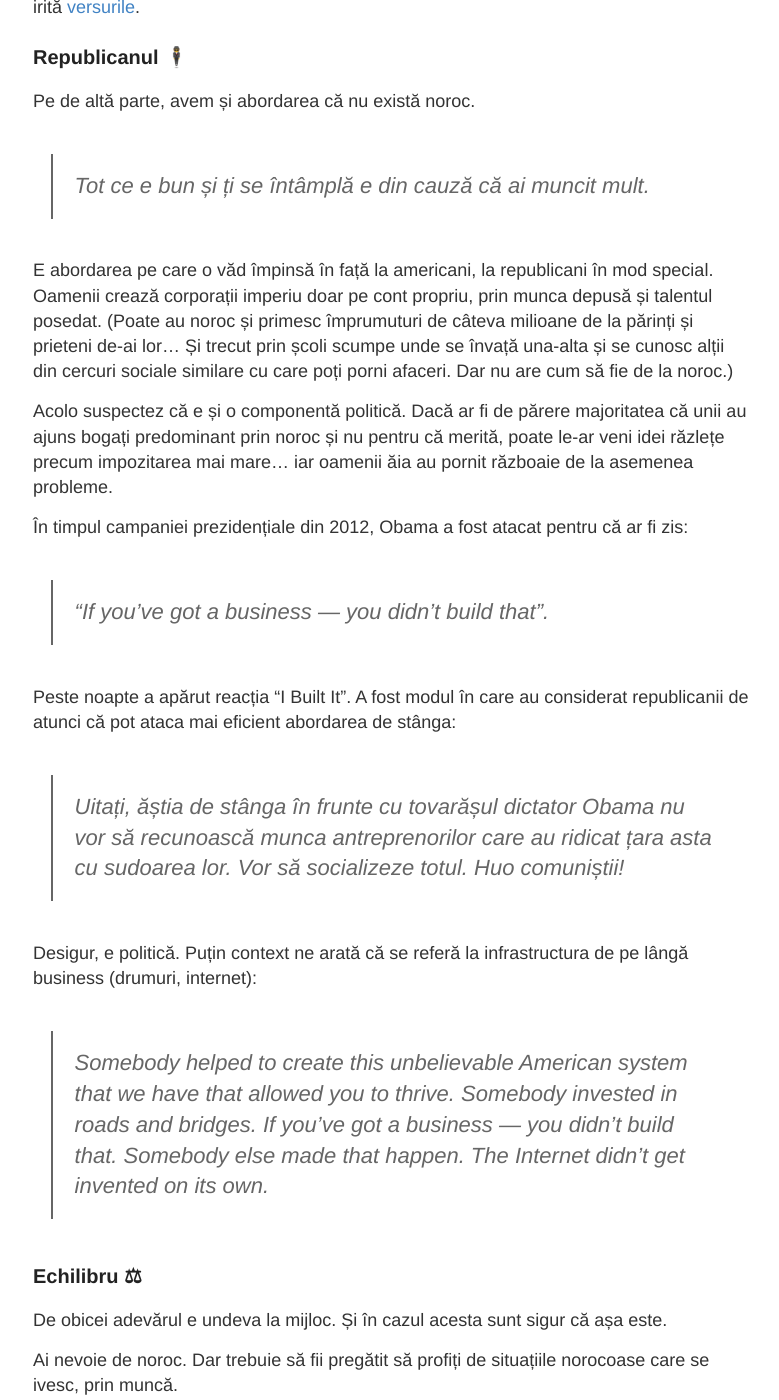
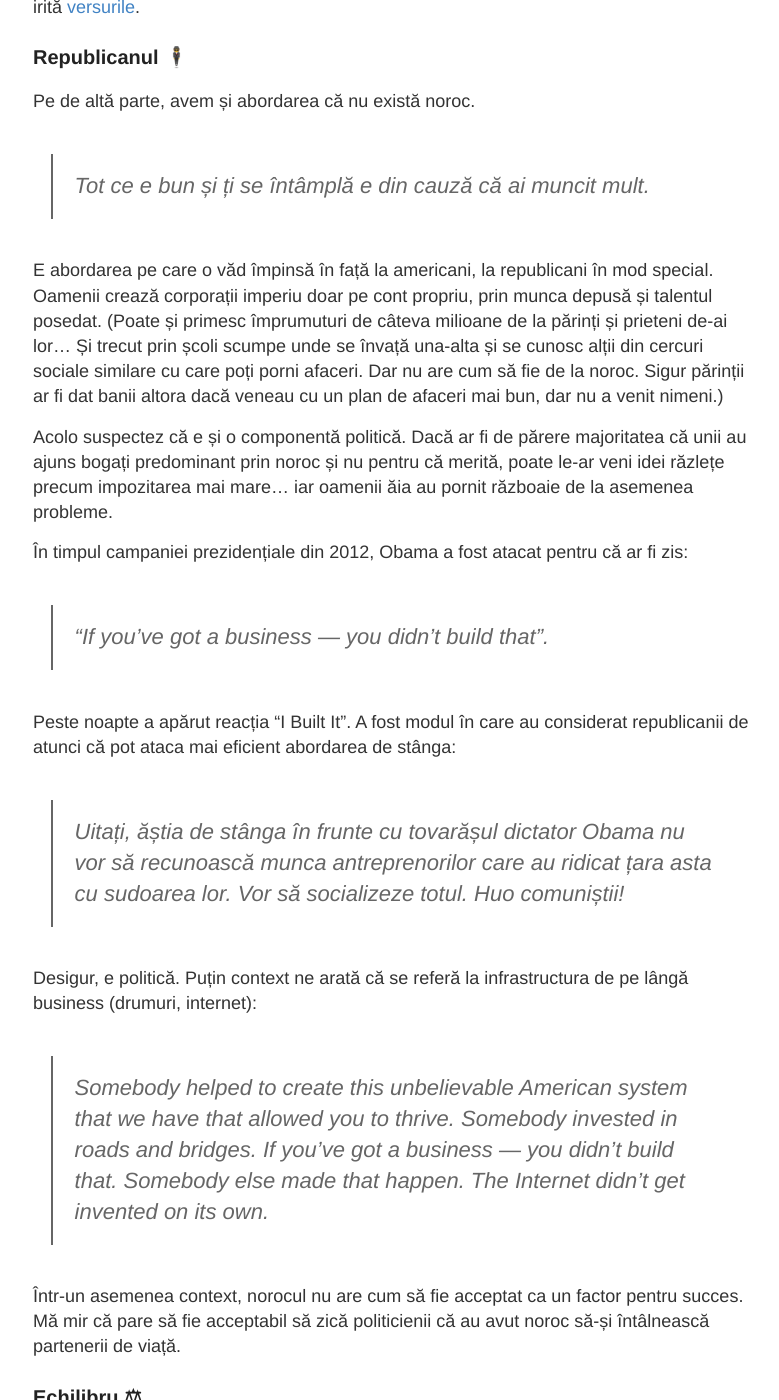
Before and after one commit to dezGusty/dezGusty.github.io, a Jekyll site: the page built from _posts/2020-08-31-noroc.md, in a window 1280 px wide and 1400 px high, scrolled down 1469 px. Shown: the whole window, without its empty margins (247-1026 px from the left). Built offline with Jekyll 4.4.1, drawn with Linux system fonts in a browser that asks for light colours.

Commit message:
clarified a bit repub story

```diff
--- a/_posts/2020-08-31-noroc.md
+++ b/_posts/2020-08-31-noroc.md
@@ -37,7 +37,7 @@ Pe de altă parte, avem și abordarea că nu există noroc.
 
 > Tot ce e bun și ți se întâmplă e din cauză că ai muncit mult.
 
-E abordarea pe care o văd împinsă în față la americani, la republicani în mod special. Oamenii crează corporații imperiu doar pe cont propriu, prin munca depusă și talentul posedat. (Poate au noroc și primesc împrumuturi de câteva milioane de la părinți și prieteni de-ai lor... Și trecut prin școli scumpe unde se învață una-alta și se cunosc alții din cercuri sociale similare cu care poți porni afaceri. Dar nu are cum să fie de la noroc.)
+E abordarea pe care o văd împinsă în față la americani, la republicani în mod special. Oamenii crează corporații imperiu doar pe cont propriu, prin munca depusă și talentul posedat. (Poate și primesc împrumuturi de câteva milioane de la părinți și prieteni de-ai lor... Și trecut prin școli scumpe unde se învață una-alta și se cunosc alții din cercuri sociale similare cu care poți porni afaceri. Dar nu are cum să fie de la noroc. Sigur părinții ar fi dat banii altora dacă veneau cu un plan de afaceri mai bun, dar nu a venit nimeni.)
 
 Acolo suspectez că e și o componentă politică. Dacă ar fi de părere majoritatea că unii au ajuns bogați predominant prin noroc și nu pentru că merită, poate le-ar veni idei răzlețe precum impozitarea mai mare... iar oamenii ăia au pornit războaie de la asemenea probleme.
 
@@ -53,6 +53,8 @@ Desigur, e politică. Puțin context ne arată că se referă la infrastructura
 
 > Somebody helped to create this unbelievable American system that we have that allowed you to thrive. Somebody invested in roads and bridges. If you’ve got a business — you didn’t build that. Somebody else made that happen. The Internet didn’t get invented on its own.
 
+Într-un asemenea context, norocul nu are cum să fie acceptat ca un factor pentru succes. Mă mir că pare să fie acceptabil să zică politicienii că au avut noroc să-și întâlnească partenerii de viață.
+
 ### Echilibru ⚖
 
 De obicei adevărul e undeva la mijloc. Și în cazul acesta sunt sigur că așa este.
```
